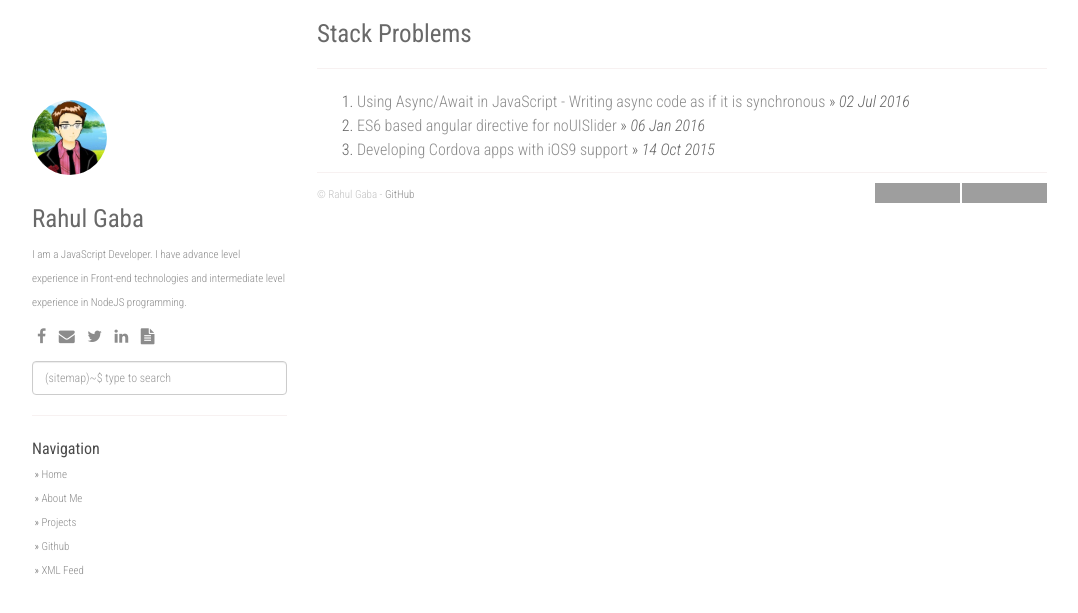
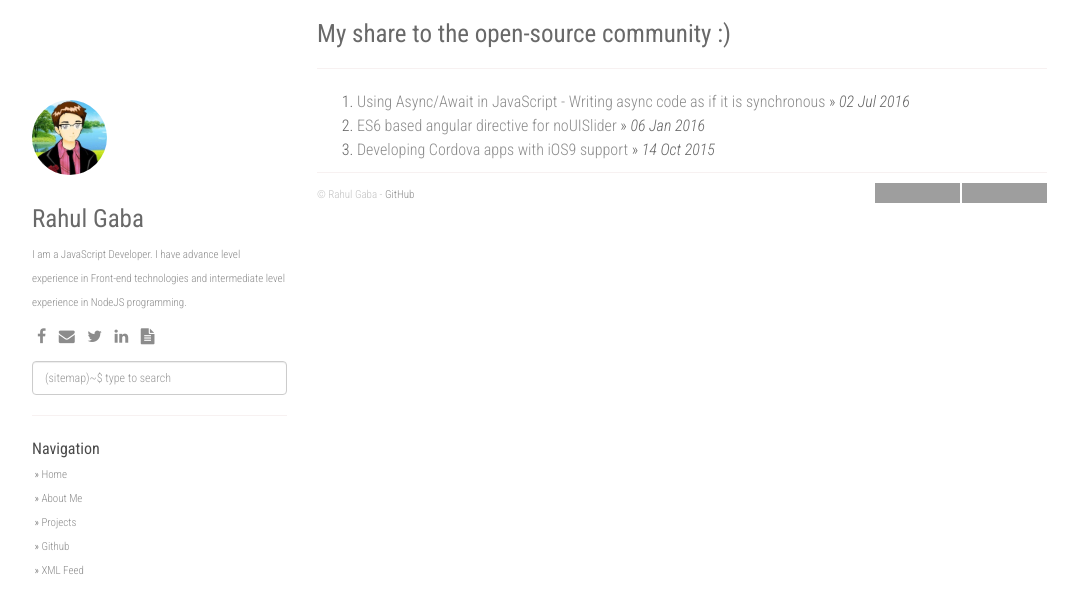
Before and after one commit to rgabs/rgabs.github.io, a Jekyll site: the page built from index.html, in a window 1280 px wide. Shown: the top 613 px of the page, without its empty margins (53-1131 px from the left). Built offline with Jekyll 4.4.1, drawn with Linux system fonts in a browser that asks for light colours; nearby versions of some CDN libraries; the list of posts is cut into pages by our own code; grey boxes are pictures that could not be loaded.

Commit message:
changed heading

```diff
--- a/index.html
+++ b/index.html
@@ -3,7 +3,7 @@
 ---
 
 <div id="home">
-    <h1>Stack Problems</h1>
+    <h1>My share to the open-source community :)</h1>
     <hr />
     <ol class="posts">
     {% for post in paginator.posts %}
```
Also changed, not shown: _posts/2016-07-02-using-asyncawait-in-javascript-writing.html (+1 -1 lines).
